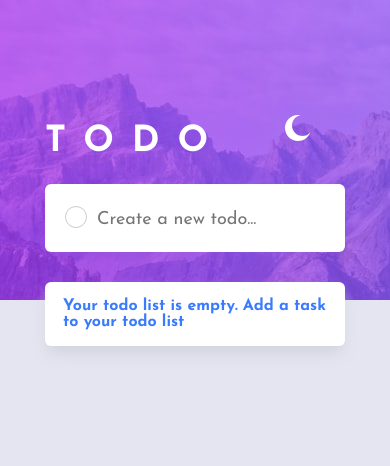
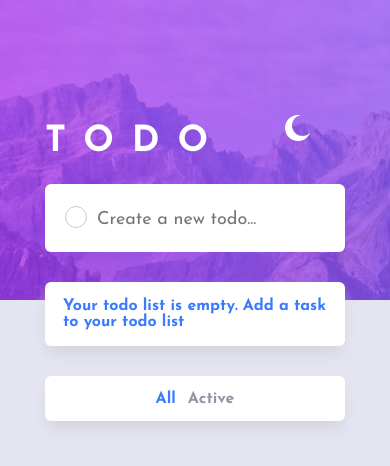
Before and after one commit to AnnaBai95/React-ToDoApp, a React (Create React App) app in the folder to-do/: page / in a window 390 px wide. Shown: the top 466 px of the page. Built offline with nearby package versions, Linux system fonts and the light colour scheme.

Commit message:
Mobile filter + Close icons
I added the box for the mobile filter and removed the unnecessary styling

```diff
--- a/to-do/src/components/List.js
+++ b/to-do/src/components/List.js
@@ -59,7 +59,7 @@ export default function List({ tasks, onShowActiveTasks, onShowAllTask, onShowCo
                                     <>
                                         <div className='flex-item'>
                                             <span>{tasks.length > 0 ? tasks.length : 0} items left</span>
-                                            <div className="flex-gap text-bold">
+                                            <div className="flex-gap text-bold filter-lg">
                                                 <button className={`links ${activeLink === 'all' ? 'active-link' : ''}`}
                                                     onClick={() => {
                                                         onShowAllTask();
@@ -101,6 +101,37 @@ export default function List({ tasks, onShowActiveTasks, onShowAllTask, onShowCo
                 )}
             </Droppable>
 
+            <div className="flex-gap text-bold filter-mob list-box">
+                <button className={`links ${activeLink === 'all' ? 'active-link' : ''}`}
+                    onClick={() => {
+                        onShowAllTask();
+                        handleSetActiveLink("all");
+                    }}
+                >
+                    All
+                </button>
+                <button className={`links ${activeLink === 'active' ? 'active-link' : ''}`}
+                    onClick={() => {
+                        onShowActiveTasks();
+                        handleSetActiveLink("active");
+                    }}
+                >
+                    Active
+                </button>
+                {/* show the completed button only if there is atleast one completed task in the list to fix the issue
+                                                where if the completed button is clicked and there are no completed tasks the array is cleared */}
+                {tasks.some(tasks => tasks.completed) && (
+                    <button className={`links ${activeLink === 'completed' ? 'active-link' : ''}`}
+                        onClick={() => {
+                            onShowCompletedTasks();
+                            handleSetActiveLink("completed");
+                        }}
+                    >
+                        Completed
+                    </button>
+                )}
+            </div>
+
             {tasks.length > 0 ?
                 <p className="instructions">Drag and drop to reorder list</p>
                 :
--- a/to-do/src/styles/list.css
+++ b/to-do/src/styles/list.css
@@ -35,25 +35,27 @@
 
 .list-box .list-footer {
     display: flex;
-    flex-direction: column;
-    gap: 37px;
+    flex-direction: row;
+    justify-content: space-between;
     padding: 12px 14px;
     font-size: 1rem;
     color: hsl(236, 9%, 61%);
 }
 
-
-.list-box .list-footer .flex-gap {
-    display: flex;
-    gap: 16px;
+.list-box .list-footer .flex-item{
+   display: flex;
 }
 
-.list-box .list-footer .flex-item{
-    display: flex;
-    flex-direction: column;
-    align-items:start;
-    gap: 11px;
+
+.filter-lg{
+    display: none;
 }
+
+.filter-mob{
+    text-align: center;
+    padding: 13px;
+}
+
 
 .text-bold{
     font-weight: 700;
@@ -100,7 +102,7 @@
 }
 
 .close-icon{
-    display: none;
+    display: block;
 }
 
 .notify{
@@ -111,13 +113,20 @@
 
 @media(min-width:768px)
 {
-    .list-box .list-footer {
-        flex-direction: row;
-        justify-content: space-between;
-    }
-
     .list-box .list-footer .flex-item{
         flex-direction: row;
         gap:52px;
     }
+
+    .filter-lg{
+        display: block;
+    }
+
+    .filter-mob{
+        display: none;
+    }
+
+    .close-icon{
+        display: none;
+    }
 }
```
